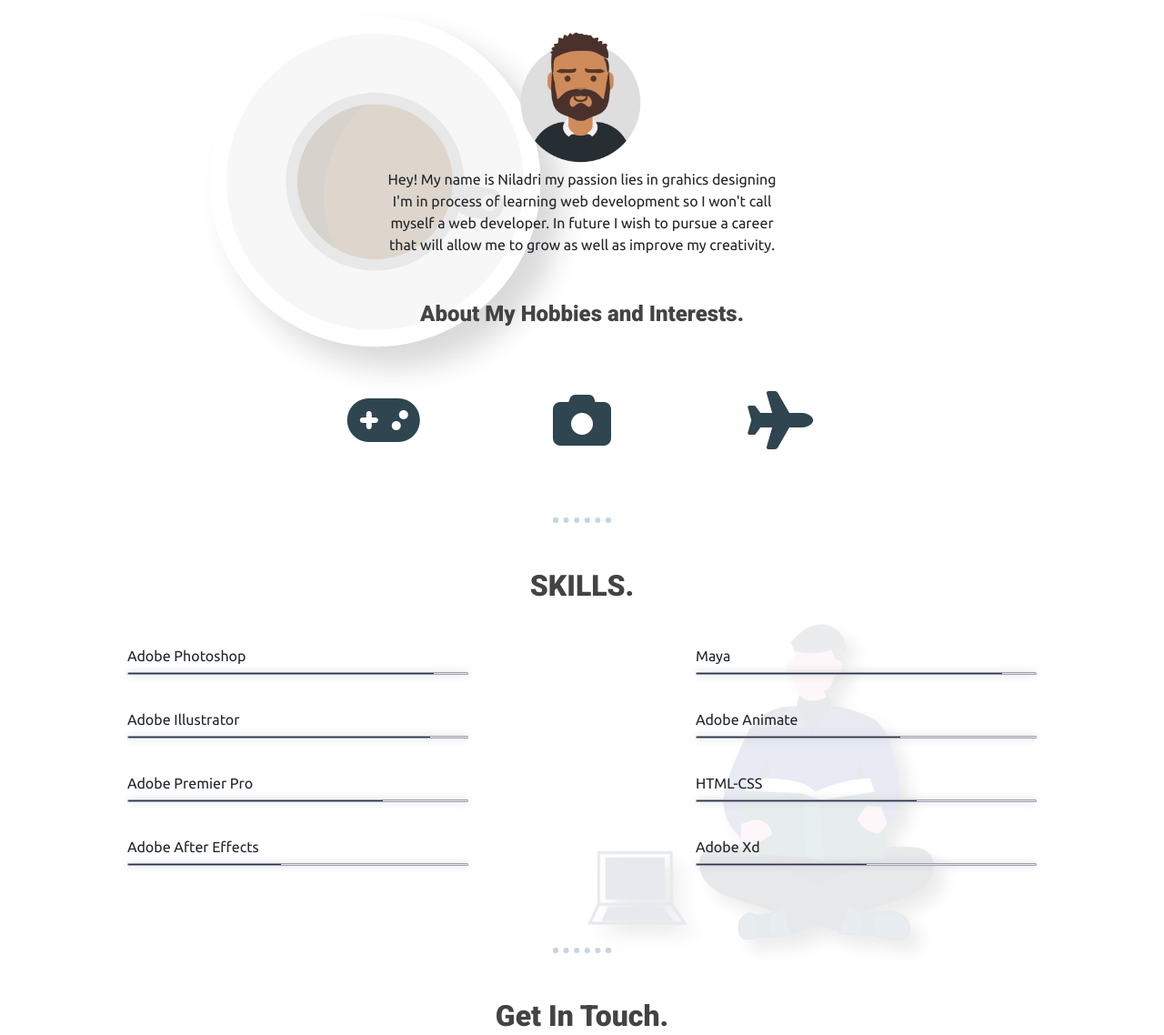
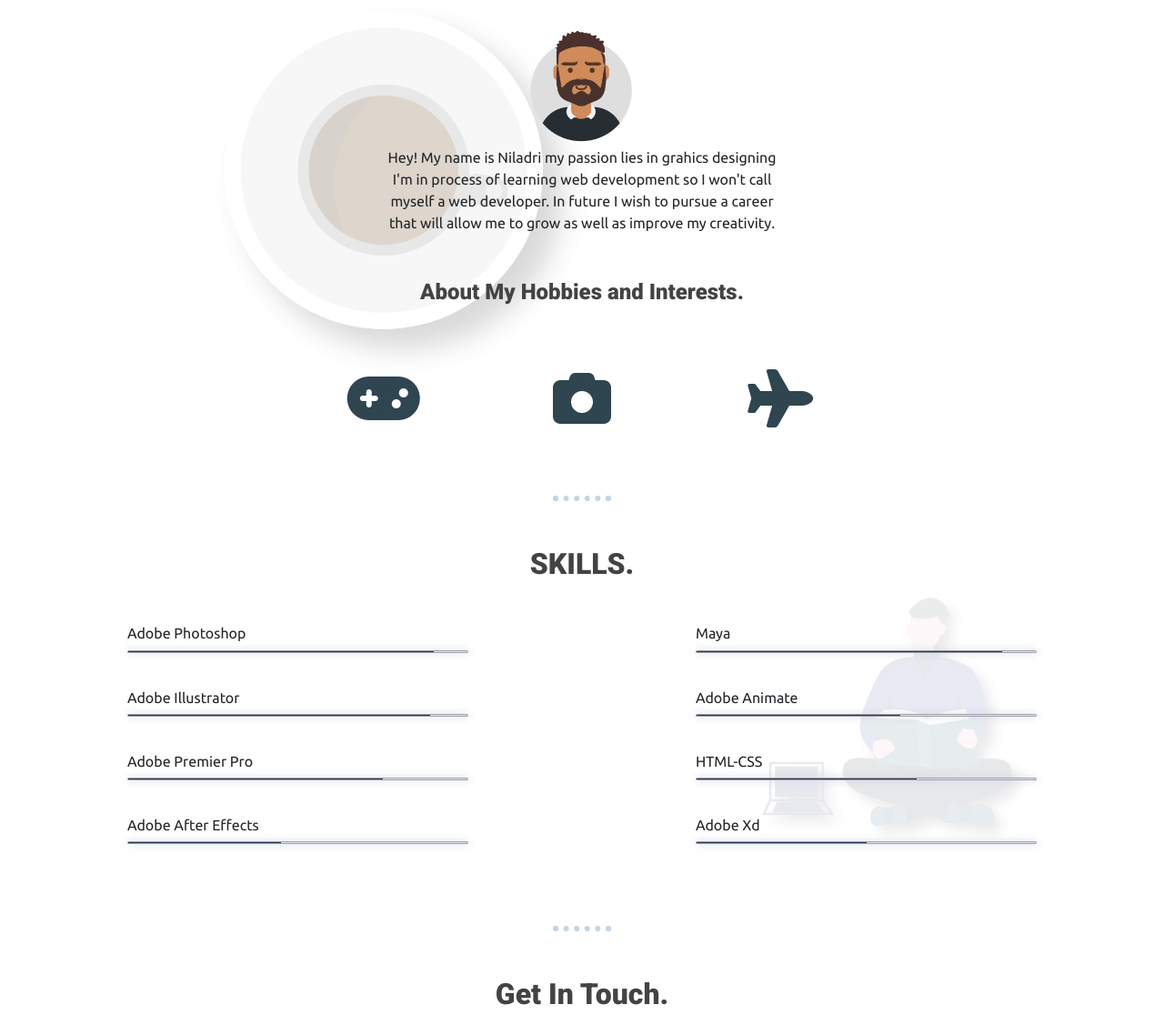
Before and after one commit to niladribhattacharjee/personal-web, a plain HTML site: page index.html in a window 1280 px wide. Shown: the part 751-1889 px from the top of the page at 91% size. Drawn offline with nearby package versions, Linux system fonts and the light colour scheme.

Commit message:
html edit commit

```diff
--- a/css/style.css
+++ b/css/style.css
@@ -96,7 +96,7 @@ body {
 }
 
 .personal-image {
-  height: 180px;
+  width: 10%;
   padding-top: 20px;
 }
 
@@ -329,9 +329,9 @@ text-align: center;
 }
 
 .skill-image {
-  height: 400px;
+  width: 25%;
   position: absolute;
-  right: 200px;
+  right: 10%;
   z-index: -999;
   opacity: 10%;
 }
```
